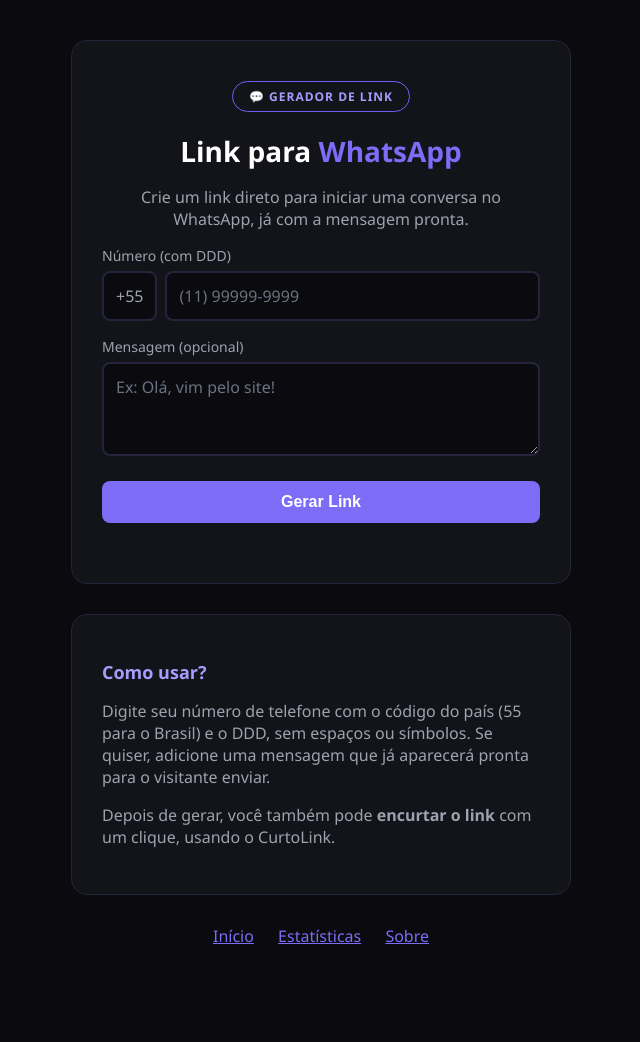
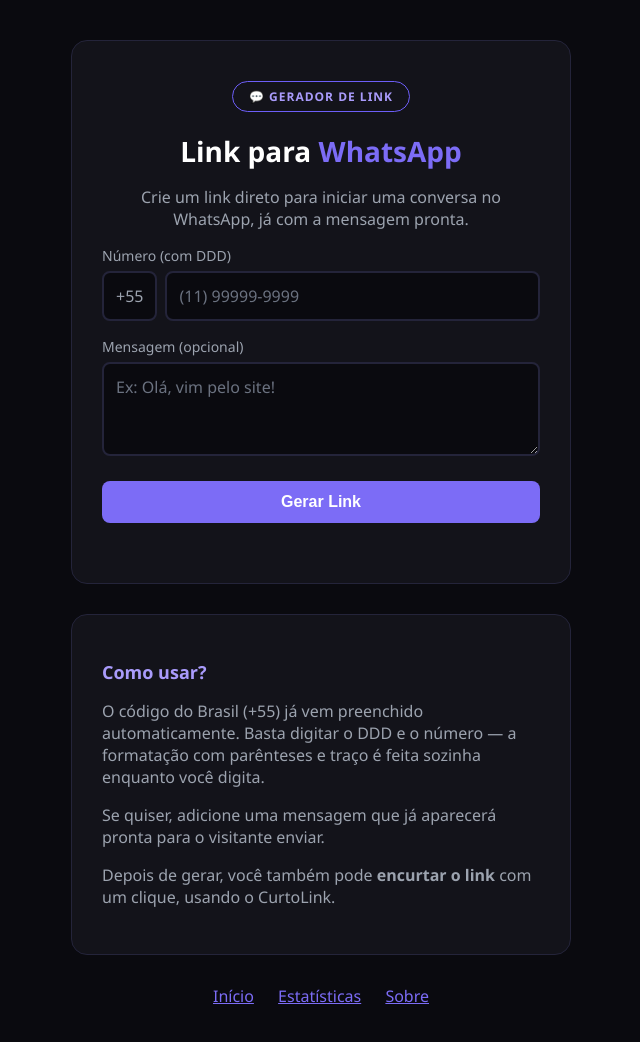
Before and after one commit to Wellington-Barros/encurtador-api, a website: page public/gerador-link-whatsapp.html in a window 1280 px wide. Shown: the whole page, without its empty margins (319-959 px from the left). Before the commit the page ends 987 px from the top, so only its background shows below. Drawn offline with Linux system fonts and the light colour scheme.

Commit message:
Atualiza texto de instruções do gerador de link WhatsApp

```diff
--- a/public/gerador-link-whatsapp.html
+++ b/public/gerador-link-whatsapp.html
@@ -172,11 +172,12 @@
     <div id="resultado"></div>
   </div>
 
-  <div class="conteudo">
-    <h2>Como usar?</h2>
-    <p>Digite seu número de telefone com o código do país (55 para o Brasil) e o DDD, sem espaços ou símbolos. Se quiser, adicione uma mensagem que já aparecerá pronta para o visitante enviar.</p>
-    <p>Depois de gerar, você também pode <strong>encurtar o link</strong> com um clique, usando o CurtoLink.</p>
-  </div>
+<div class="conteudo">
+  <h2>Como usar?</h2>
+  <p>O código do Brasil (+55) já vem preenchido automaticamente. Basta digitar o DDD e o número — a formatação com parênteses e traço é feita sozinha enquanto você digita.</p>
+  <p>Se quiser, adicione uma mensagem que já aparecerá pronta para o visitante enviar.</p>
+  <p>Depois de gerar, você também pode <strong>encurtar o link</strong> com um clique, usando o CurtoLink.</p>
+</div>
 
   <footer>
     <a href="/">Início</a>
```
